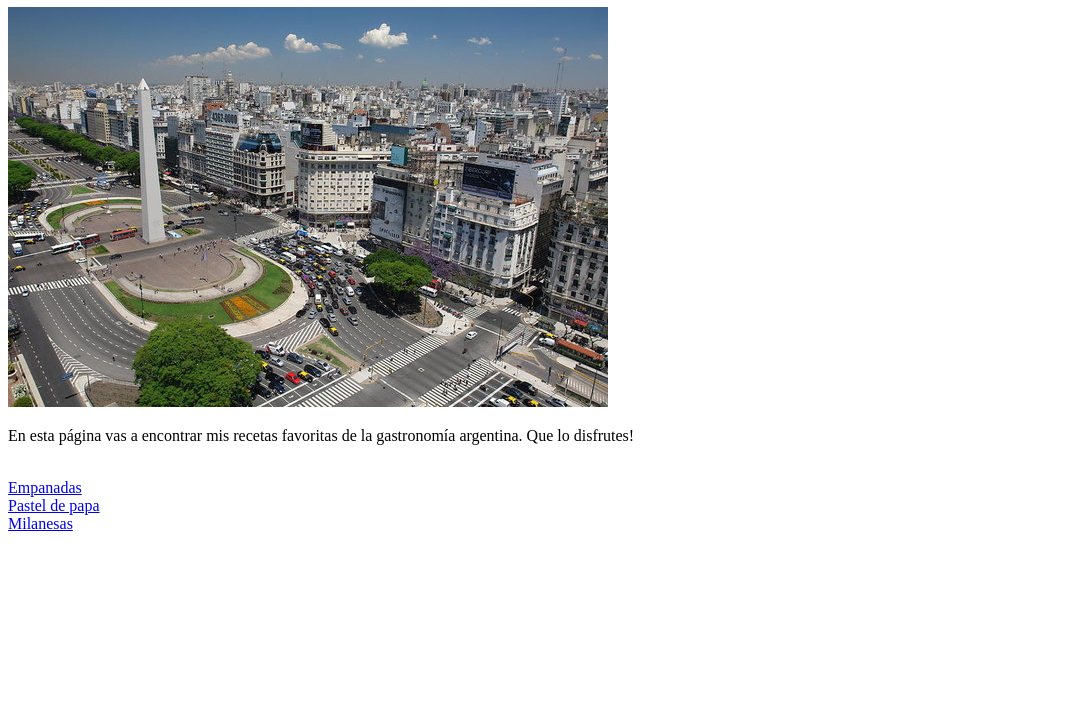
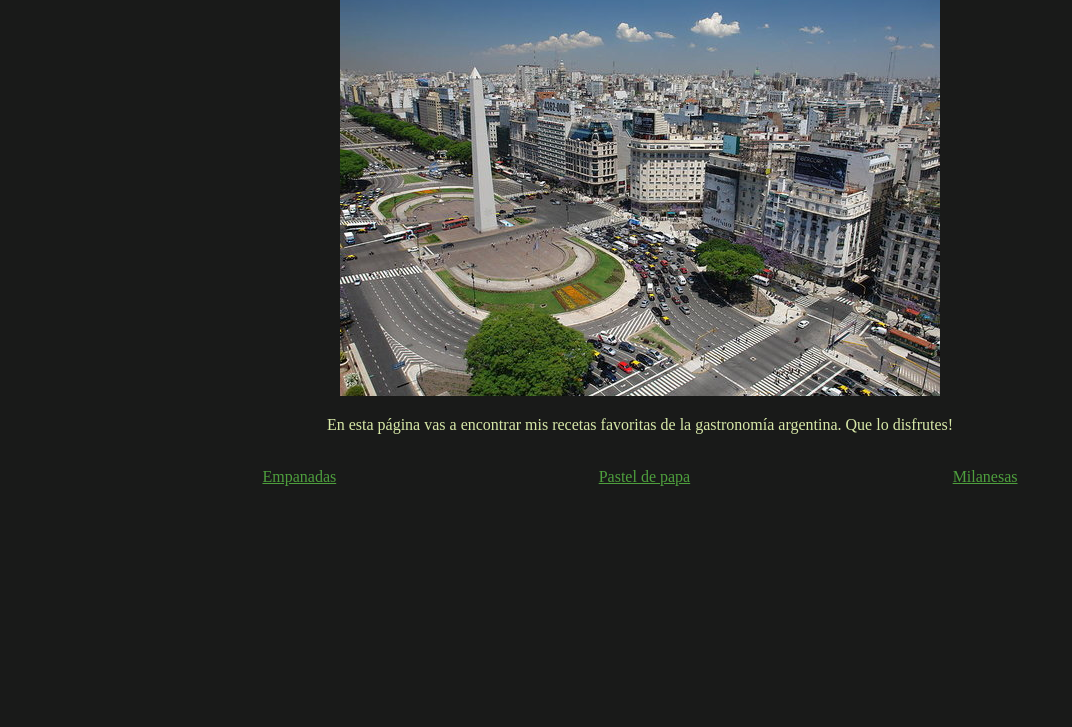
Before and after one commit to luz-leturia/odin-recipes, a plain HTML site: page index.html in a window 1280 px wide. Shown: the part 73-800 px from the top of the page, without its empty margins (0-1072 px from the left). Drawn offline with Linux system fonts and the light colour scheme.

Commit message:
Linked stylesheet in all pages. Added basic styles and removed browser defaults

```diff
--- a/index.html
+++ b/index.html
@@ -5,18 +5,21 @@
     <meta http-equiv="X-UA-Compatible" content="IE=edge">
     <meta name="viewport" content="width=device-width, initial-scale=1.0">
     <title>Recetas argentinas</title>
+    <link rel="stylesheet" href="style.css">
 </head>
 <body>
-    <h1>Recetas!</h1>
+    <div class="header">
+        <h1>Recetas!</h1>
     <img src="img/argentina.jpg" alt="Una foto de Buenos Aires y la 9 de Julio">
     <p>En esta página vas a encontrar mis recetas favoritas de la gastronomía argentina.
         Que lo disfrutes!
     </p>
+    </div>
     <br>
+<div class="links">
     <a href="recipes/empanadas.html">Empanadas</a>
-    <br>
     <a href="recipes/pastel-de-papa.html">Pastel de papa</a>
-    <br>
     <a href="recipes/milanesas.html">Milanesas</a>
+</div>
 </body>
 </html>
--- /dev/null
+++ b/style.css
@@ -0,0 +1,31 @@
+* {
+    margin: 0%;
+    background-color: #191A19;
+    color: #D8E9A8;
+}
+
+.header {
+    text-align: center;
+    align-content: center;
+    padding-bottom: 1em;
+    padding-top: 1em;
+}
+
+img {
+    padding: 1em;
+}
+
+.links {
+    display: flex;
+    flex-wrap: wrap;
+    justify-content: center;
+    justify-content: space-evenly;
+}
+
+a:link {
+    color: #4E9F3D;
+}
+
+a:visited {
+    color: #1E5128;
+}
```
Also changed, not shown: recipes/empanadas.html (+1 -0 lines), recipes/milanesas.html (+1 -0 lines), recipes/pastel-de-papa.html (+1 -0 lines).
